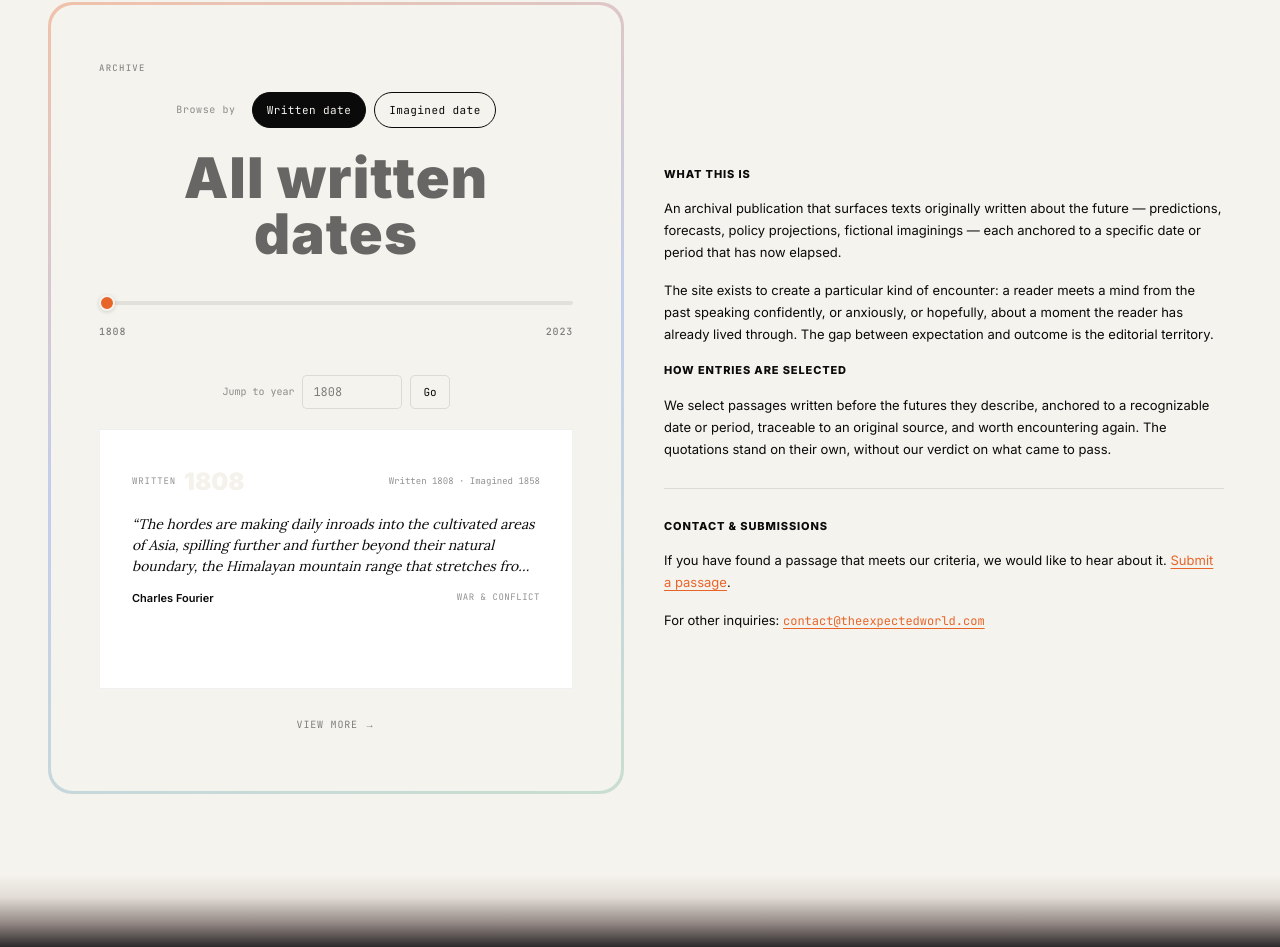
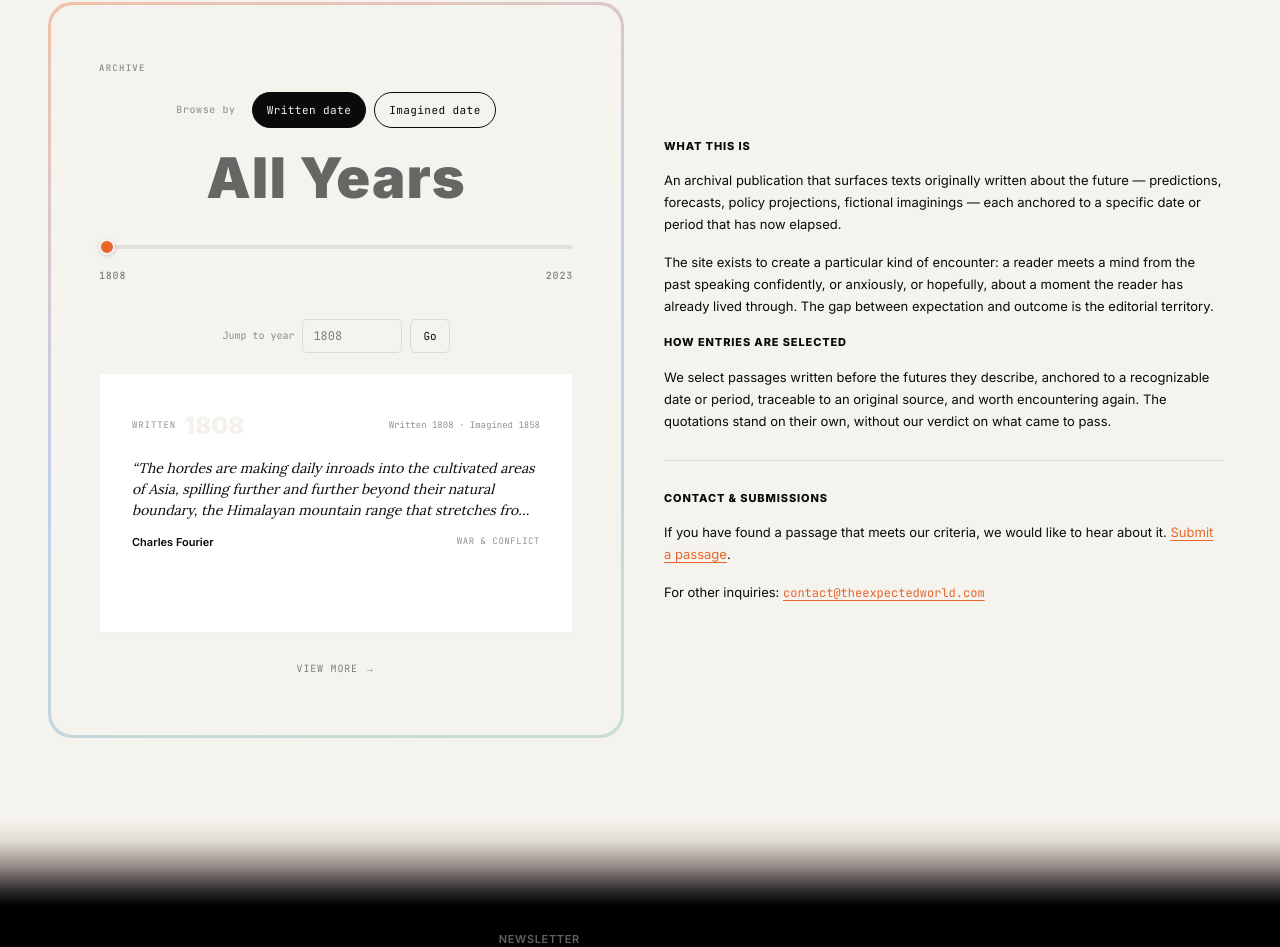
Before and after one commit to gogomegi/the-expected-world, a Next.js app: page / in a window 1280 px wide. Shown: the part 878-1825 px from the top of the page. Built offline with nearby package versions, Linux system fonts and the light colour scheme.

Commit message:
Keep the archive slider heading compact in both chronology modes

```diff
--- a/src/components/ArchiveChronologyControls.tsx
+++ b/src/components/ArchiveChronologyControls.tsx
@@ -77,7 +77,7 @@ export default function ArchiveChronologyControls({
         maxYear={maxYear}
         selectedYear={selectedYear}
         onChange={onYearChange}
-        allLabel={mode === "written" ? "All written dates" : "All imagined dates"}
+        allLabel="All Years"
       />
 
       <form
```
